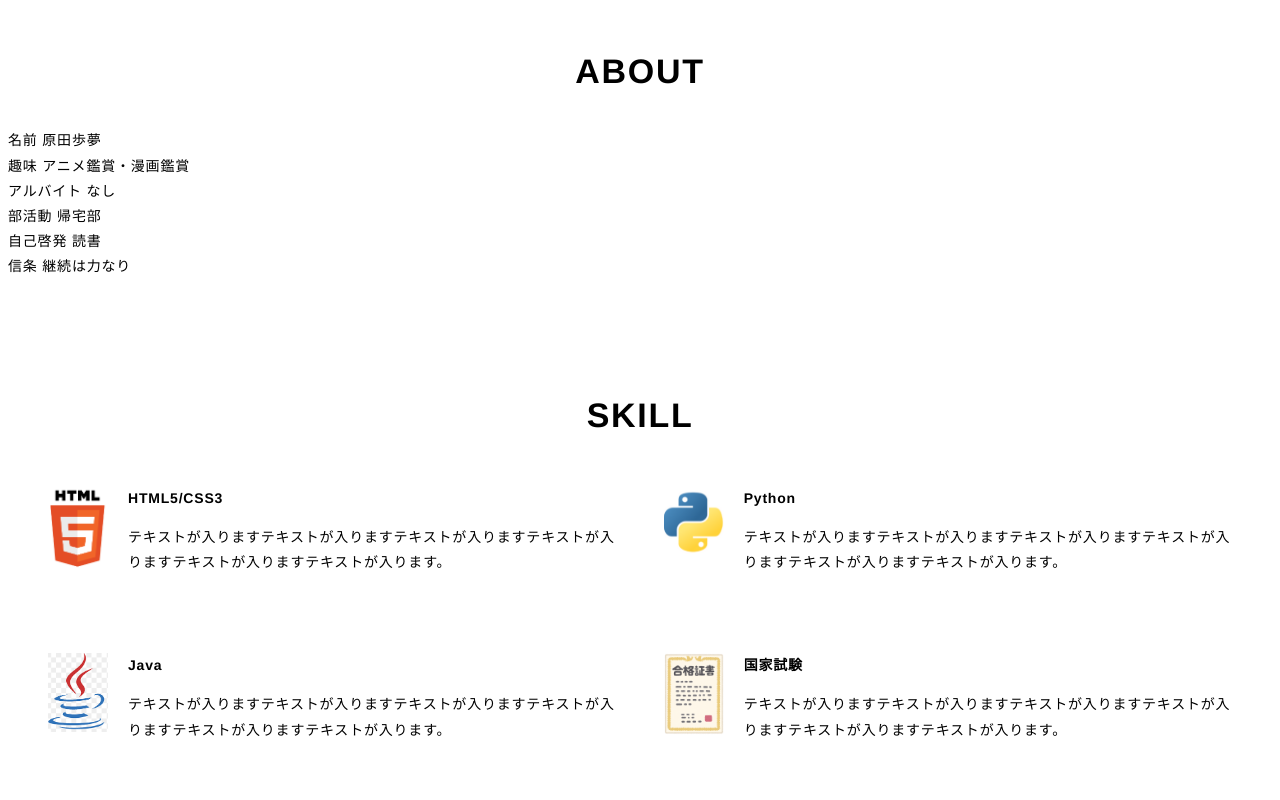
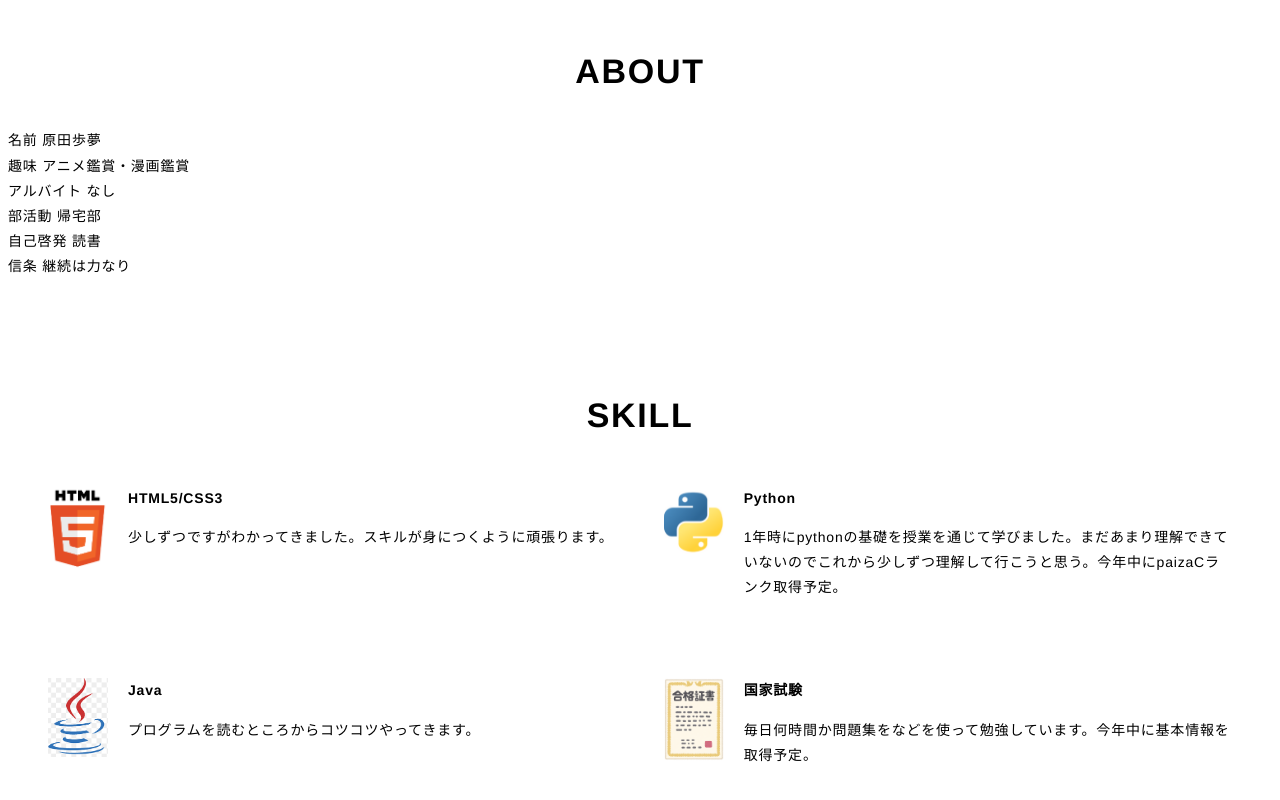
Before and after one commit to ayumuhhii/S2A329, a plain HTML site: page index.html in a window 1280 px wide. Shown: the part 1354-2154 px from the top of the page. Drawn offline with nearby package versions, Linux system fonts and the light colour scheme; a script that the page names is missing.

Commit message:
Add files via upload

```diff
--- a/index.html
+++ b/index.html
@@ -14,7 +14,7 @@
       <header class="header">
         <div class="inner">
           <h1 class="header-logo">
-            <a href="portfolio.html">HARADAAYUMU</a>
+            <a href="index.html">HARADAAYUMU</a>
           </h1>
           <nav class="headerheader-nav">
             <ul class="header-nav-list">
@@ -40,8 +40,7 @@
                 <img src="portfolio/img/portfolio.img.png" alt="自画像" />
               </p>
               <p class="main-visual-text">
-                アニメ・マンガが好きな情報系専門学生です。今は体が細いので体を鍛えています。
-              今年の目標は基本情報技術者試験、応用情報技術者試験取得です。<br />
+                アニメ・マンガが好きな情報系専門学生です。
     <br />
               </p>
             </div>
@@ -130,7 +129,7 @@
                 <div class="skill-body">
                   <h3 class="skill-name">HTML5/CSS3</h3>
                   <p class="skill-text">
-                    テキストが入りますテキストが入りますテキストが入りますテキストが入りますテキストが入りますテキストが入ります。
+                  少しずつですがわかってきました。スキルが身につくように頑張ります。
                   </p>
                 </div>
               </div>
@@ -141,7 +140,7 @@
                 <div class="skill-body">
                   <h3 class="skill-name">Python</h3>
                   <p class="skill-text">
-                    テキストが入りますテキストが入りますテキストが入りますテキストが入りますテキストが入りますテキストが入ります。
+                    1年時にpythonの基礎を授業を通じて学びました。まだあまり理解できていないのでこれから少しずつ理解して行こうと思う。今年中にpaizaCランク取得予定。
                   </p>
                 </div>
               </div>
@@ -152,7 +151,7 @@
                 <div class="skill-body">
                   <h3 class="skill-name">Java</h3>
                   <p class="skill-text">
-                    テキストが入りますテキストが入りますテキストが入りますテキストが入りますテキストが入りますテキストが入ります。
+                    プログラムを読むところからコツコツやってきます。
                   </p>
                 </div>
               </div>
@@ -163,7 +162,7 @@
                 <div class="skill-body">
                   <h3 class="skill-name">国家試験</h3>
                   <p class="skill-text">
-                    テキストが入りますテキストが入りますテキストが入りますテキストが入りますテキストが入りますテキストが入ります。
+                    毎日何時間か問題集をなどを使って勉強しています。今年中に基本情報を取得予定。
                   </p>
                 </div>
               </div>
```
